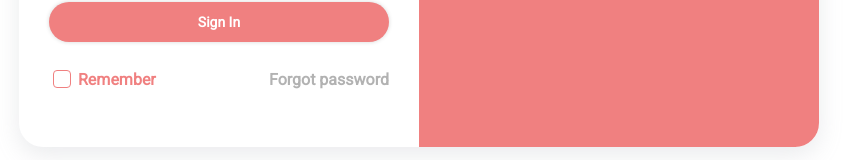
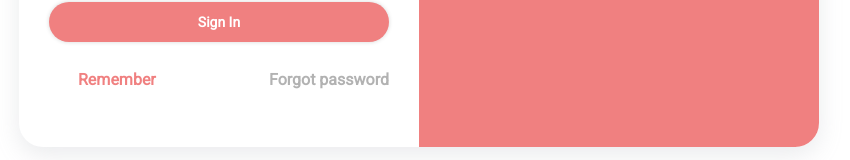
Before and after one commit to manabie-com/mana-do, a React (Create React App) app: page / in a window 1280 px wide. Shown: the part 341-501 px from the top of the page, without its empty margins (221-1071 px from the left). Built offline with nearby package versions, Linux system fonts and the light colour scheme.

Commit message:
Custom todo page. Update checkbox css

```diff
--- a/src/App.css
+++ b/src/App.css
@@ -18,18 +18,50 @@ button:hover {
   opacity: 0.85;
 }
 
-input[type="checkbox"] {
-  width: 24px;
-  height: 24px;
-  box-shadow: none;
-  border: none;
-  outline: none;
+/* CUSTOM CHECKBOX */
+.label {
+  display: flex;
+  align-items: center;
+  cursor: pointer;
+  position: relative;
 }
 
-input[type="checkbox"]:focus {
-  box-shadow: none;
-  border: none;
+/* CUSTOM CHECKBOX */
+.label > span {
+  color: lightcoral;
+  font-weight: 700;
+  cursor: pointer;
+  padding: 0.5rem 0.25rem;
+}
+
+.label > input[type="checkbox"] {
+  height: 18px;
+  width: 18px;
+  -webkit-appearance: none;
+  -moz-appearance: none;
+  -o-appearance: none;
+  appearance: none;
+  border: 1px solid lightcoral;
+  border-radius: 4px;
   outline: none;
+  transition-duration: 0.3s;
+  background-color: #fff;
+  cursor: pointer;
+}
+
+.label > input:checked {
+  border: 1px solid lightcoral;
+  background-color: lightcoral;
+}
+
+.label > input:checked + span::before {
+  content: '\2713';
+  display: block;
+  text-align: center;
+  color: #fff;
+  position: absolute;
+  left: 8px;
+  top: 4px;
 }
 
 input:not([type="checkbox"]) {
--- a/src/pages/Sigin/SignInPage.tsx
+++ b/src/pages/Sigin/SignInPage.tsx
@@ -61,7 +61,7 @@ const SignInPage = () => {
                 Sign in
             </button>
             <div className='form-action'>
-                <label className='remember'>
+                <label className='label'>
                 <input type='checkbox' />
                 <span>Remember</span>
                 </label>
--- a/src/pages/Sigin/style.css
+++ b/src/pages/Sigin/style.css
@@ -67,12 +67,12 @@ input::placeholder {
     justify-content: space-between;
 }
 
-.remember{
+.label{
     display: flex;
     align-items: center;
 }
 
-.remember > input[type="checkbox"] {
+.label > input[type="checkbox"] {
     width: 18px;
     height: 18px;
 }
@@ -83,48 +83,8 @@ input::placeholder {
     cursor: pointer;
 }
 
-.remember {
-    display: inline-flex;
-    cursor: pointer;
-    position: relative;
-}
-
-/* CUSTOM CHECKBOX */
-.remember > span {
-    color: lightcoral;
-    font-weight: 700;
-    cursor: pointer;
-    padding: 0.5rem 0.25rem;
-}
-
-.remember > input[type="checkbox"] {
-    height: 18px;
-    width: 18px;
-    -webkit-appearance: none;
-    -moz-appearance: none;
-    -o-appearance: none;
-    appearance: none;
-    border: 1px solid lightcoral !important;
-    border-radius: 4px;
-    outline: none;
-    transition-duration: 0.3s;
-    background-color: #fff;
-    cursor: pointer;
-  }
-
-.remember > input:checked {
-    border: 1px solid lightcoral;
-    background-color: lightcoral;
-}
-
-.remember > input:checked + span::before {
-    content: '\2713';
-    display: block;
-    text-align: center;
-    color: #fff;
-    position: absolute;
-    left: 8px;
-    top: 8px;
+.label > input:checked + span::before {
+    top: 8px !important;
 }
 
 /* WELCOM SECTION */
--- a/src/pages/ToDos/ToDoPage.tsx
+++ b/src/pages/ToDos/ToDoPage.tsx
@@ -89,7 +89,9 @@ const ToDoPage = ({history}: RouteComponentProps) => {
     }, 0);
 
     return (
+        <div className='Todo-page'>
             <div className="ToDo__container">
+                <h1>To do list</h1>
                 <div className="Todo__creation">
                     <input
                         ref={inputRef}
@@ -138,6 +140,7 @@ const ToDoPage = ({history}: RouteComponentProps) => {
                     </button>
                 </div>
             </div>
+        </div>
     );
 };
 
--- a/src/pages/ToDos/Todo/index.tsx
+++ b/src/pages/ToDos/Todo/index.tsx
@@ -74,12 +74,19 @@ const ToDo: React.FC<IToDo> = ({
         </>
       ) : (
         <>
-          <input
-            type='checkbox'
-            checked={isTodoCompleted(todo)}
-            onChange={(e) => onUpdateTodoStatus(e, todo.id)}
-          />
-          <span onDoubleClick={() => setEditMode(true)}>{todo.content}</span>
+          <label className='label'>
+            <input
+              type='checkbox'
+              checked={isTodoCompleted(todo)}
+              onChange={(e) => onUpdateTodoStatus(e, todo.id)}
+            />
+            <span
+              className={`${isTodoCompleted(todo) ? `content-checked` : ''} content`}
+              onDoubleClick={() => setEditMode(true)}
+            >
+                {todo.content}
+            </span>
+          </label>
           <button
             className='Todo__delete'
             onClick={() => onDeleteTodo(todo.id)}
--- a/src/pages/ToDos/Todo/style.css
+++ b/src/pages/ToDos/Todo/style.css
@@ -4,11 +4,22 @@
   justify-content: space-between;
 }
 
-.ToDo__item > span {
+.label > input[type="checkbox"] {
+  border: none !important;
+}
+
+.content {
   flex: 1 1;
   text-align: left;
   margin-left: 8px;
   cursor: pointer;
+  color: #fff !important;
+  letter-spacing: 2px;
+  font-weight: 500;
+}
+
+.content-checked{
+  text-decoration: line-through;
 }
 
 .Todo__edit {
--- a/src/pages/ToDos/style.css
+++ b/src/pages/ToDos/style.css
@@ -1,5 +1,14 @@
+.Todo-page{
+  background-color: lightcoral;
+  width: 100%;
+  height: 100vh;
+}
 
 .ToDo__container {
+  width: 500px;
+  margin: 5rem auto;
+
+  background-color: #3c424a;
   border: 1px solid rgba(0,0,0, 0.13);
   border-radius: 8px;
   width: 500px;
@@ -7,6 +16,21 @@
   padding: 24px;
   box-shadow: 2px 2px 1px rgba(0,0,0, 0.09),
               3px 2px 3px rgba(0,0,0, 0.05);
+}
+
+.ToDo__container h1{
+    color: #fff;
+    text-transform: capitalize;
+    letter-spacing: 2px;
+    margin: 0;
+    margin-bottom: 12px;
+}
+
+.Todo__creation input{
+    background-color: #343a3f;
+    box-shadow: 0px 0 2px rgb(255 255 255 / 20%) !important;
+    color: #fff;
+    padding: 12px !important;
 }
 
 .Todo__creation {
```
Lines whose indentation alone changed are shown as unchanged.
